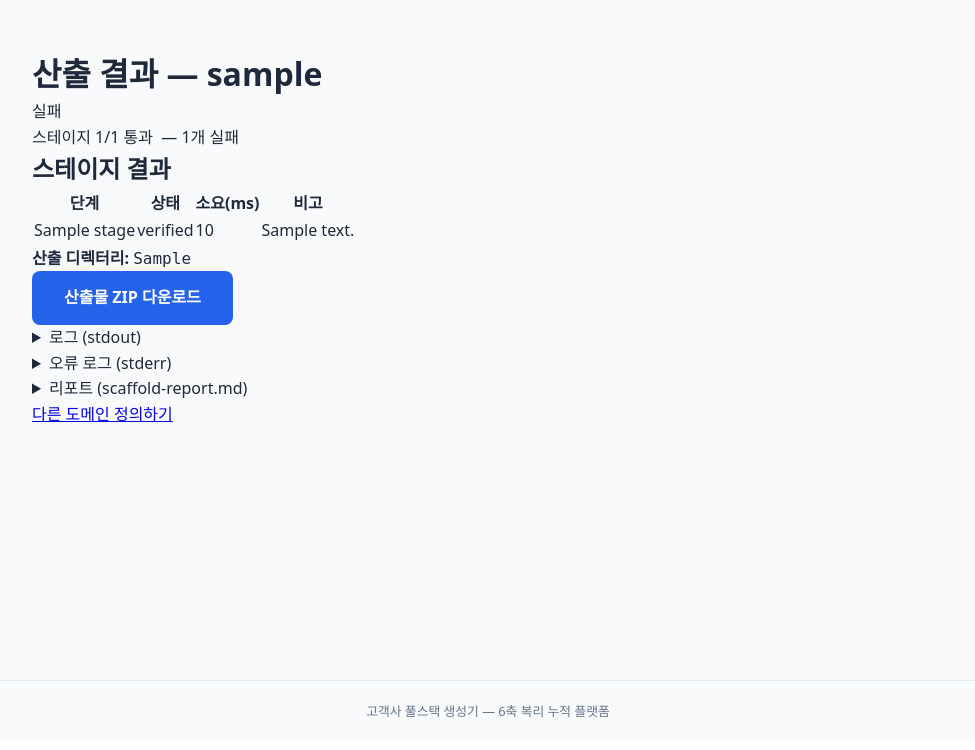
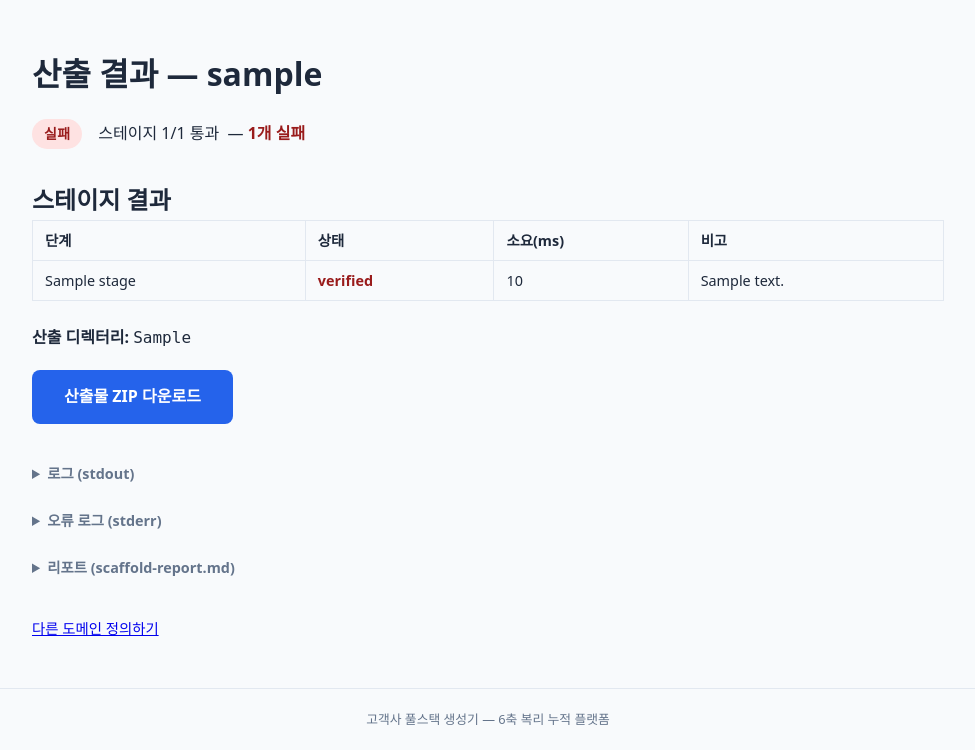
Before and after one commit to JasonMMo/business-fullstack-creater, a FastAPI app: template web/templates/domain_preview.html in a window 1280 px wide. Shown: the part 62-812 px from the top of the page, without its empty margins (152-1127 px from the left). Before the commit the page ends 779 px from the top, so only its background shows below. Run offline with FastAPI, Linux system fonts and the light colour scheme; the template is opened without the code that fills it: most values are stand-ins (such as "Sample title", 1, 10 or a date in 2020).

Commit message:
style(web/css): M1 S1.5 — add preview page CSS (badges, stage status, log-output)
Adds .badge-success/.badge-fail, .stage-ok/.stage-skipped/.stage-fail,
.log-output (dark code block), .stages-table, and supporting layout classes
for the domain_preview.html page (~65 lines).

Co-Authored-By: Claude Opus 4.7 <noreply@anthropic.com>

```diff
--- a/web/static/css/main.css
+++ b/web/static/css/main.css
@@ -141,6 +141,78 @@ body {
   line-height: 1.6;
 }
 
+/* Preview page — badges, stage status, log output */
+.preview-summary {
+  display: flex;
+  align-items: center;
+  gap: 1rem;
+  margin: 1.25rem 0 2rem;
+}
+
+.badge {
+  display: inline-block;
+  padding: 0.25rem 0.75rem;
+  border-radius: 9999px;
+  font-weight: 700;
+  font-size: 0.875rem;
+  letter-spacing: 0.02em;
+}
+
+.badge-success { background: #dcfce7; color: #166534; }
+.badge-fail    { background: #fee2e2; color: #991b1b; }
+
+.stages-table {
+  width: 100%;
+  border-collapse: collapse;
+  margin-bottom: 1.5rem;
+  font-size: 0.9rem;
+}
+
+.stages-table th,
+.stages-table td {
+  padding: 0.5rem 0.75rem;
+  border: 1px solid var(--color-border);
+  text-align: left;
+}
+
+.stages-table thead th { background: var(--color-bg); font-weight: 600; }
+
+.stage-ok      { color: #166534; font-weight: 600; }
+.stage-skipped { color: #92400e; font-weight: 600; }
+.stage-fail    { color: #991b1b; font-weight: 600; }
+
+.out-dir-section,
+.download-section { margin: 1.25rem 0; }
+
+.log-section { margin-top: 2rem; }
+
+.log-section details { margin-bottom: 0.75rem; }
+
+.log-section summary {
+  cursor: pointer;
+  font-weight: 600;
+  font-size: 0.9rem;
+  color: var(--color-text-muted);
+  padding: 0.375rem 0;
+}
+
+.log-output {
+  background: #0f172a;
+  color: #e2e8f0;
+  padding: 1rem;
+  border-radius: var(--radius);
+  overflow-x: auto;
+  font-size: 0.8rem;
+  line-height: 1.5;
+  white-space: pre-wrap;
+  word-break: break-all;
+  margin-top: 0.5rem;
+}
+
+.back-link { margin-top: 2rem; font-size: 0.9rem; }
+
+.fail-count { color: #991b1b; font-weight: 600; }
+
 /* Footer */
 .site-footer {
   border-top: 1px solid var(--color-border);
```
